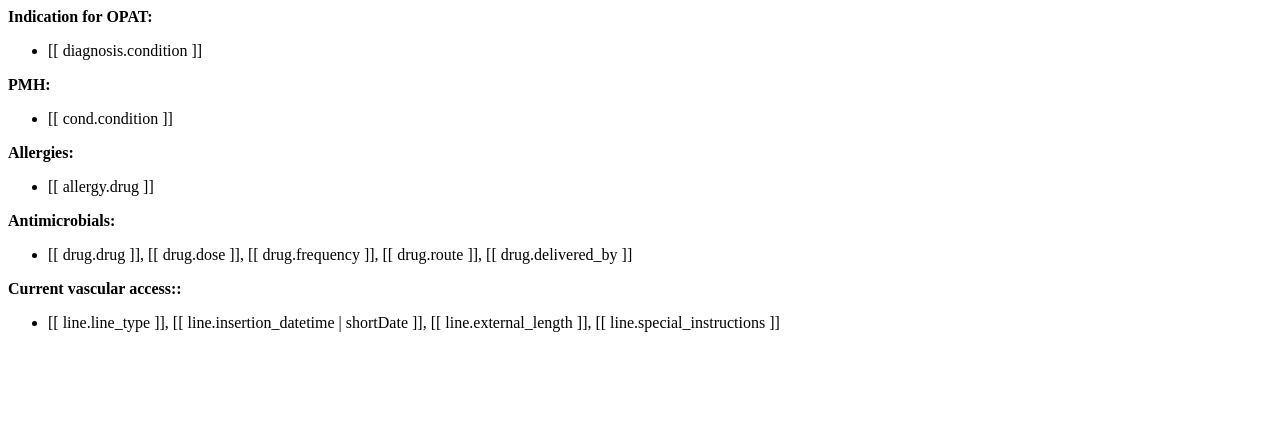
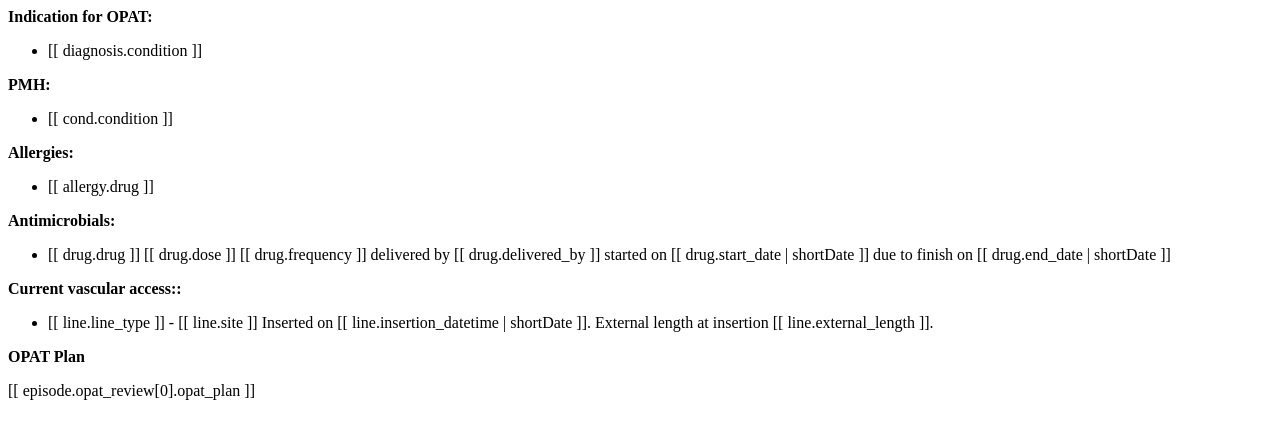
Before and after one commit to openhealthcare/opal-opat, a Django app: template opat/templates/opat_discharge_letter.html in a window 1280 px wide. Shown: the top 439 px of the page. Run offline with Django 3.2, Linux system fonts and the light colour scheme; the template is opened without the code that fills it, so the values that code supplies are empty.

Commit message:
Update OPAT letter with formatting and OPAT plan
refs openhealthcare/elcid#624

```diff
--- a/opat/templates/opat_discharge_letter.html
+++ b/opat/templates/opat_discharge_letter.html
@@ -37,7 +37,9 @@
 </p>
 <ul>
   <li ng-repeat="drug in episode.antimicrobial">
-    [[ drug.drug ]], [[ drug.dose ]], [[ drug.frequency ]], [[ drug.route ]], [[ drug.delivered_by ]]
+    [[ drug.drug ]] [[ drug.dose ]] [[ drug.frequency ]] delivered by
+    [[ drug.delivered_by ]] started on [[ drug.start_date | shortDate ]]
+    due to finish on [[ drug.end_date | shortDate ]]
   </li>
 </ul>
 
@@ -48,6 +50,12 @@
 </p>
 <ul>
   <li ng-repeat="line in episode.line">
-    [[ line.line_type ]], [[ line.insertion_datetime | shortDate ]], [[ line.external_length ]], [[ line.special_instructions ]]
+    [[ line.line_type ]] - [[ line.site ]] Inserted on [[ line.insertion_datetime | shortDate ]].
+    External length at insertion [[ line.external_length ]].
   </li>
 </ul>
+
+<p><b>OPAT Plan</b></p>
+<p>
+  [[ episode.opat_review[0].opat_plan ]]
+</p>
```
